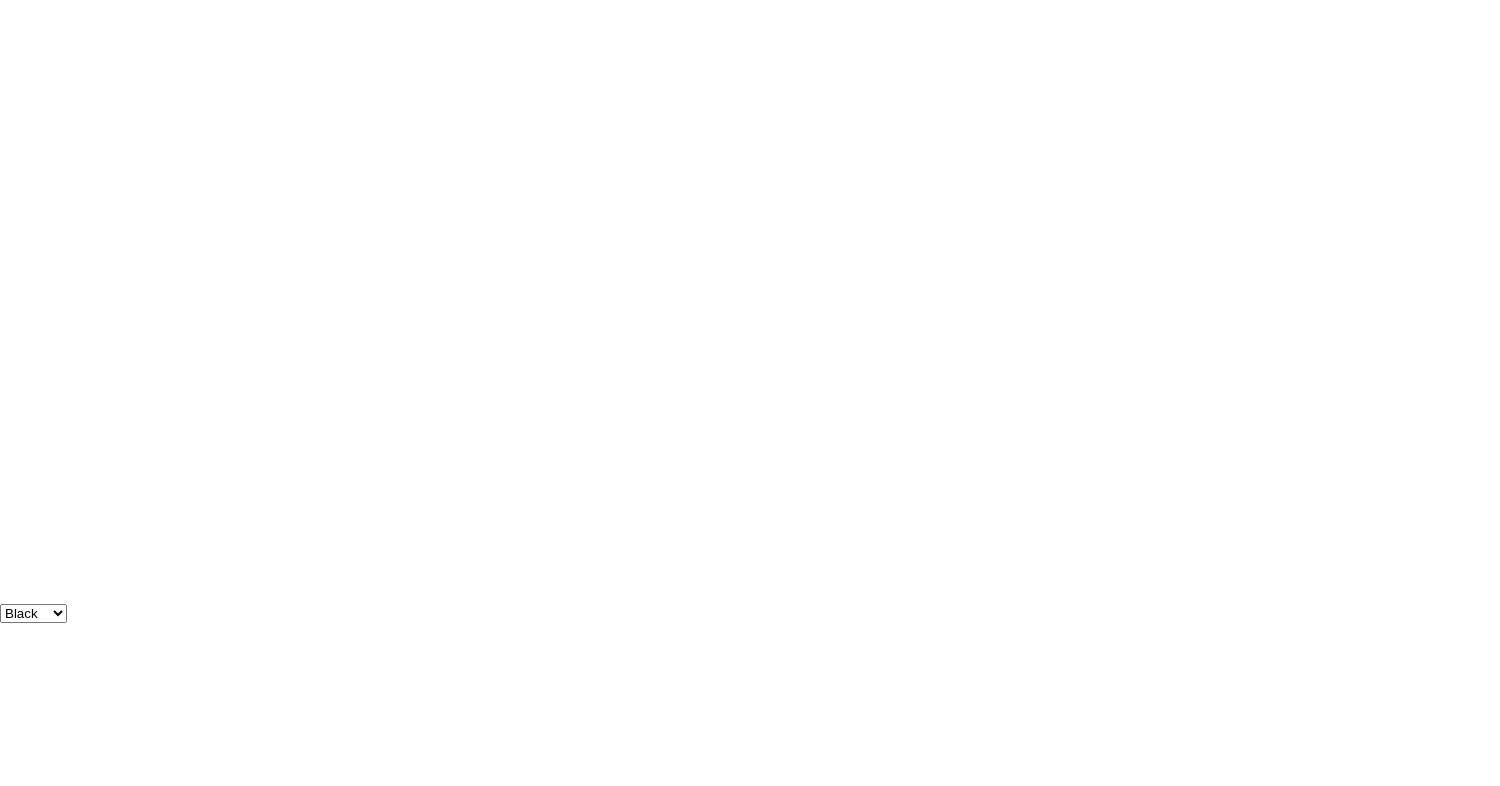
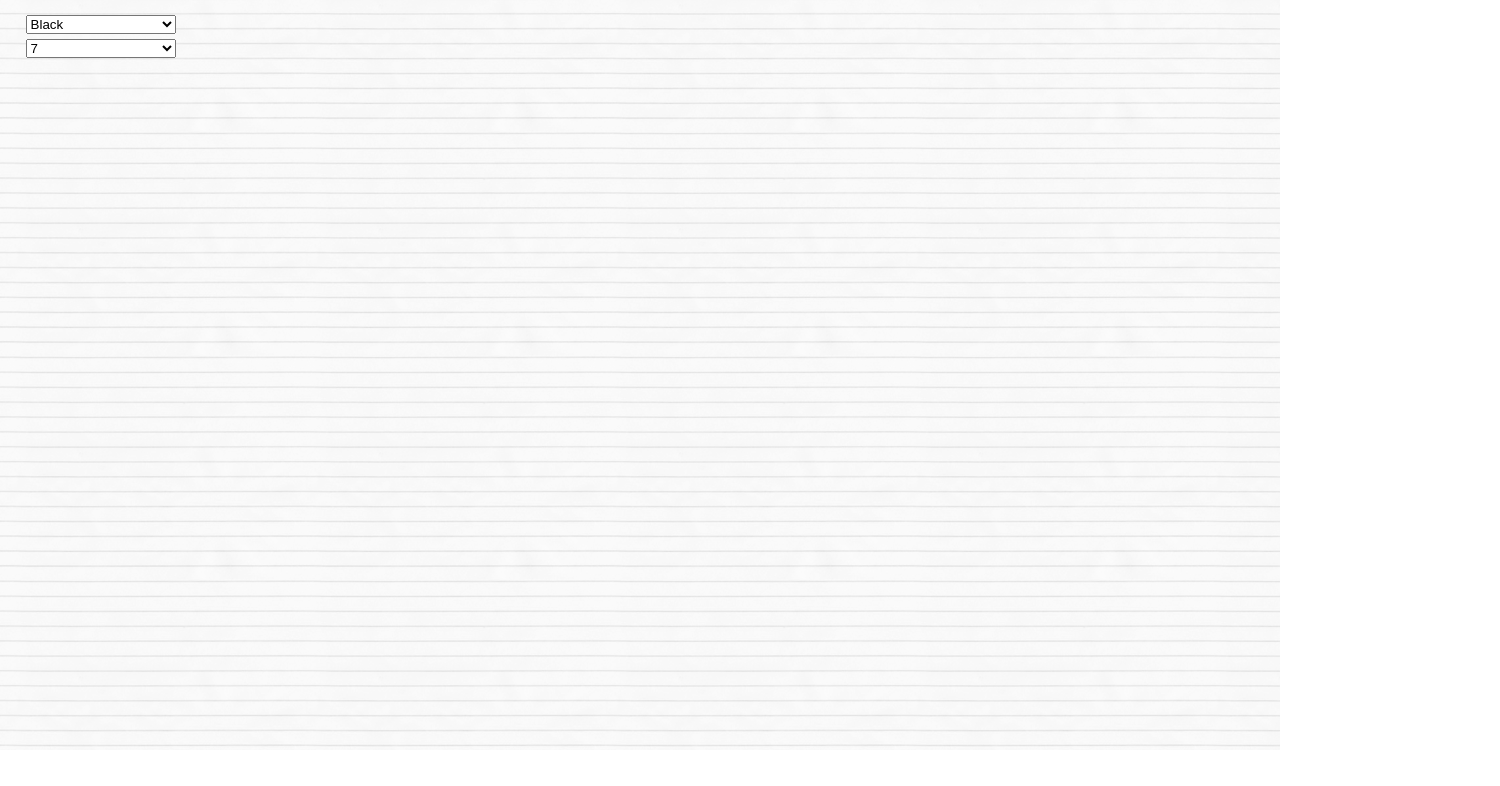
Before and after one commit to jamesbonder/canvas, a plain HTML site: page index.html in a window 1280 px wide. Shown: the whole page, 1500 px wide, since content can reach past the window. Drawn offline with nearby package versions, Linux system fonts and the light colour scheme.

Commit message:
added radius

```diff
--- a/draw.js
+++ b/draw.js
@@ -4,11 +4,12 @@ window.onload = function() {
 
   var curColor = $('#selectColor option:selected').val();
 
+  var curRadius = $('#selectRadius option:selected').val()
+
     if(myCanvas){
     var isDown  = false;
     var ctx = myCanvas.getContext("2d");
     var canvasX, canvasY;
-    ctx.lineWidth = 10;
 
     $(myCanvas)
         .mousedown(function(e){
@@ -25,6 +26,9 @@ window.onload = function() {
         canvasY = e.pageY - myCanvas.offsetTop;
         ctx.lineTo(canvasX, canvasY);
         ctx.strokeStyle = curColor;
+        ctx.lineWidth = curRadius;
+        ctx.lineCap = 'round';
+        ctx.lineJoin = 'round';
         ctx.stroke();
     }
  })
@@ -38,4 +42,8 @@ window.onload = function() {
         curColor = $('#selectColor option:selected').val();
    });
 
+    $('#selectRadius').change(function () {
+        curRadius = $('#selectRadius option:selected').val();
+   });
+
 };
--- a/index.html
+++ b/index.html
@@ -9,9 +9,10 @@
 </head>
 <body>
 <div id="board">
-<canvas id="canvas" width="1500px" height="600px">
+<canvas id="canvas" width="1350px" height="750px">
         Sorry, your browser doesn't support canvas technology.
 </canvas>
+<div class="pickerwrapper">
 <select id="selectColor">
     <option id="colBlack" value="black" selected="selected">Black</option>
     <option id="colRed" value="red">Red</option>
@@ -20,6 +21,16 @@
     <option id="colOrange" value="orange">Orange</option>
     <option id="colYellow" value="yellow">Yellow</option>
 </select>
+
+<select id="selectRadius">
+    <option id="rad7" value="7" selected="selected">7</option>
+    <option id="rad2" value="2">2</option>
+    <option id="rad5" value="5">5</option>
+    <option id="rad10" value="10">10</option>
+    <option id="rad15" value="15">15</option>
+    <option id="rad20" value="20">20</option>
+</select>
+</div>
 </p>
 </div><!-- END board -->
 </body>
--- a/style.css
+++ b/style.css
@@ -5,9 +5,31 @@ body {
 #board {
 	margin: 0 auto;
 	width:100%;
-	height:100%;
+	height:750px;
+	overflow:hidden;
+	overflow-y:hidden;
 }
 
 #canvas {
     cursor:crosshair;
+    background:url('lined_paper.png') repeat;
 }
+
+#selectColor{
+width:150px;
+margin-left:2%;
+margin-right:50%;
+}
+
+#selectRadius{
+width:150px;
+margin-left:2%;
+margin-right:50%;
+margin-top:5px;
+}
+
+.pickerwrapper{
+	width:100%;
+	position:absolute;
+	top:15px;
+}
```
Also changed, not shown: lined_paper.png (added), lined_paper2x.png (added).
